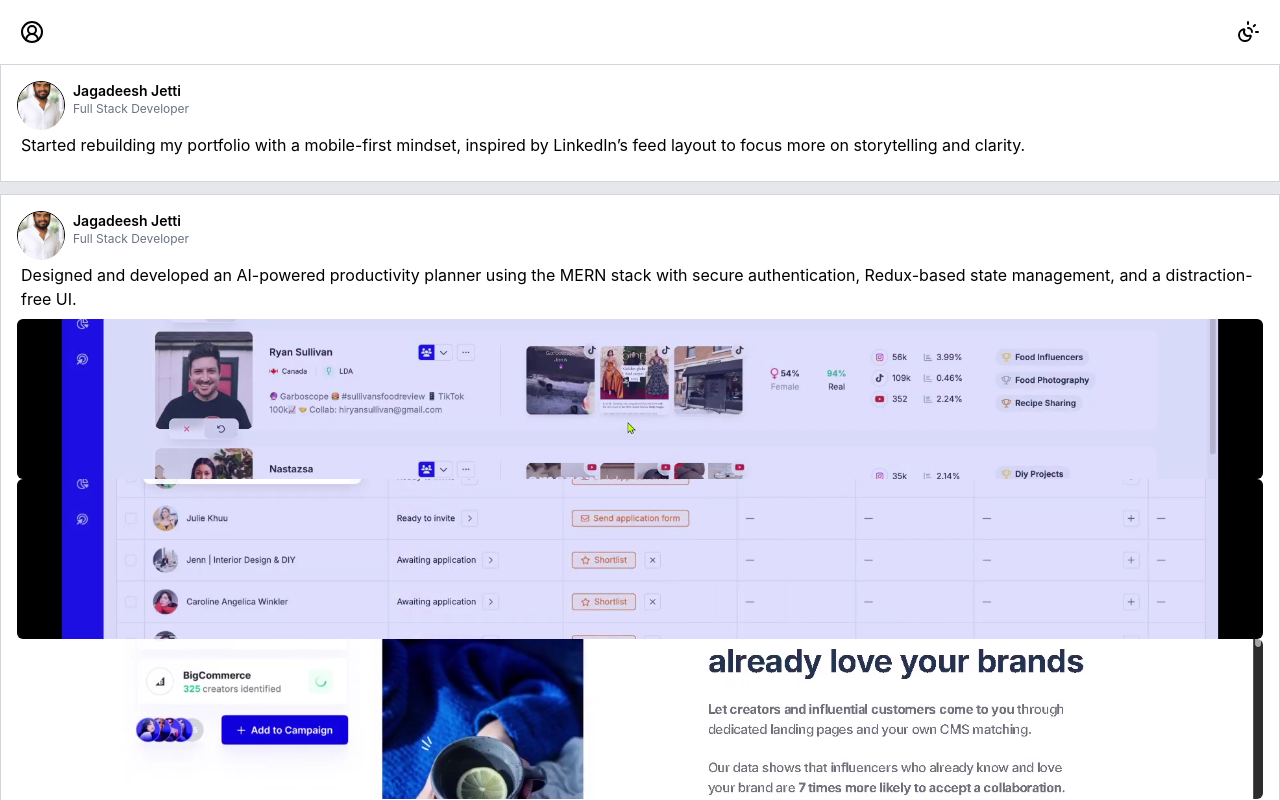
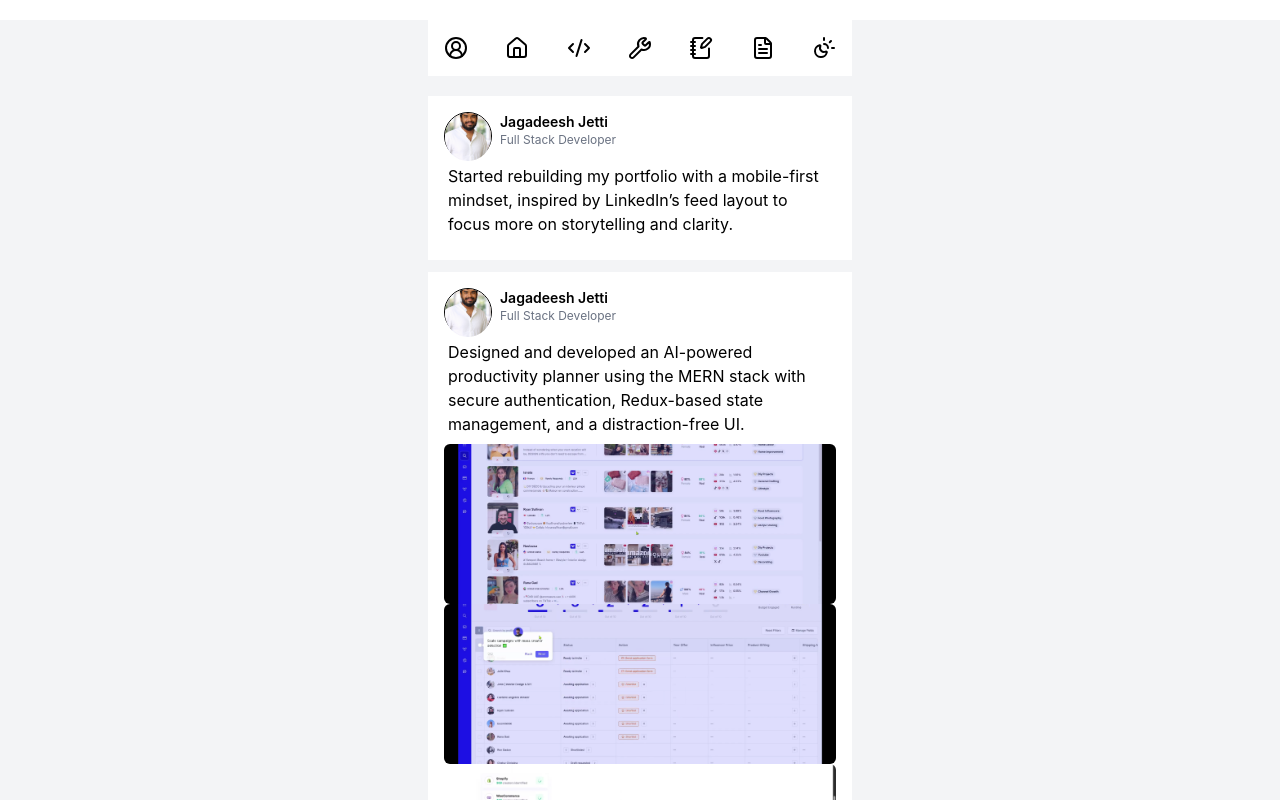
Before and after one commit to Jagadeesh-Jetti/Portfolio26, a React (Vite) app: page / in a window 1280 px wide. Shown: the top 800 px of the page. Built offline with nearby package versions, Linux system fonts and the light colour scheme.

Commit message:
refactor: re positioned the top nav and updated styles

```diff
--- a/src/App.jsx
+++ b/src/App.jsx
@@ -8,6 +8,7 @@
 
 function App() {
   return (
+    <div className="bg-gray-100">
       <Routes>
         <Route element={<AppLayout />}>
           <Route path="/" element={<Home />} />
@@ -17,6 +18,7 @@
           <Route path="/resume" element={<Resume />} />
         </Route>
       </Routes>
+    </div>
   );
 }
 
--- a/src/components/header/TopHeader.jsx
+++ b/src/components/header/TopHeader.jsx
@@ -1,10 +1,28 @@
 import { CircleUserRound, SunMoon } from 'lucide-react';
+import { House, CodeXml, Wrench, NotebookPen, FileText } from 'lucide-react';
+import { useNavigate } from 'react-router-dom';
 
 export const TopHeader = () => {
+  const navigate = useNavigate();
   return (
-    <div className="flex justify-between m-5">
+    <div className="flex justify-between my-5 p-4 bg-white">
       <div>
         <CircleUserRound />
+      </div>
+      <div onClick={() => navigate('/')}>
+        <House />
+      </div>
+      <div onClick={() => navigate('/projects')}>
+        <CodeXml />
+      </div>
+      <div onClick={() => navigate('/skills')}>
+        <Wrench />
+      </div>
+      <div onClick={() => navigate('/blogs')}>
+        <NotebookPen />
+      </div>
+      <div onClick={() => navigate('/resume')}>
+        <FileText />
       </div>
       <div>
         <SunMoon />
--- a/src/layouts/AppLayout.jsx
+++ b/src/layouts/AppLayout.jsx
@@ -5,13 +5,15 @@
 export const AppLayout = () => {
   return (
     <div>
-      <TopHeader />
+      <div className="px-4 lg:mx-100 lg:px-7 ">
+        <TopHeader />
 
-      <main>
-        <Outlet />
-      </main>
+        <main>
+          <Outlet />
+        </main>
 
-      <BottomNav />
+        <BottomNav />
+      </div>
     </div>
   );
 };
--- a/src/pages/Home.jsx
+++ b/src/pages/Home.jsx
@@ -3,9 +3,9 @@
 
 export const Home = () => {
   return (
-    <div className="bg-gray-200">
+    <div className="">
       {posts.map((post) => (
-        <div className="mb-3 border border-gray-300 p-4 bg-white">
+        <div className="mb-3 border-none border-gray-300 p-4 bg-white">
           <div className="flex gap-2">
             <div className="w-12 h-12 border rounded-3xl">
               <img
```
Lines whose indentation alone changed are shown as unchanged.
